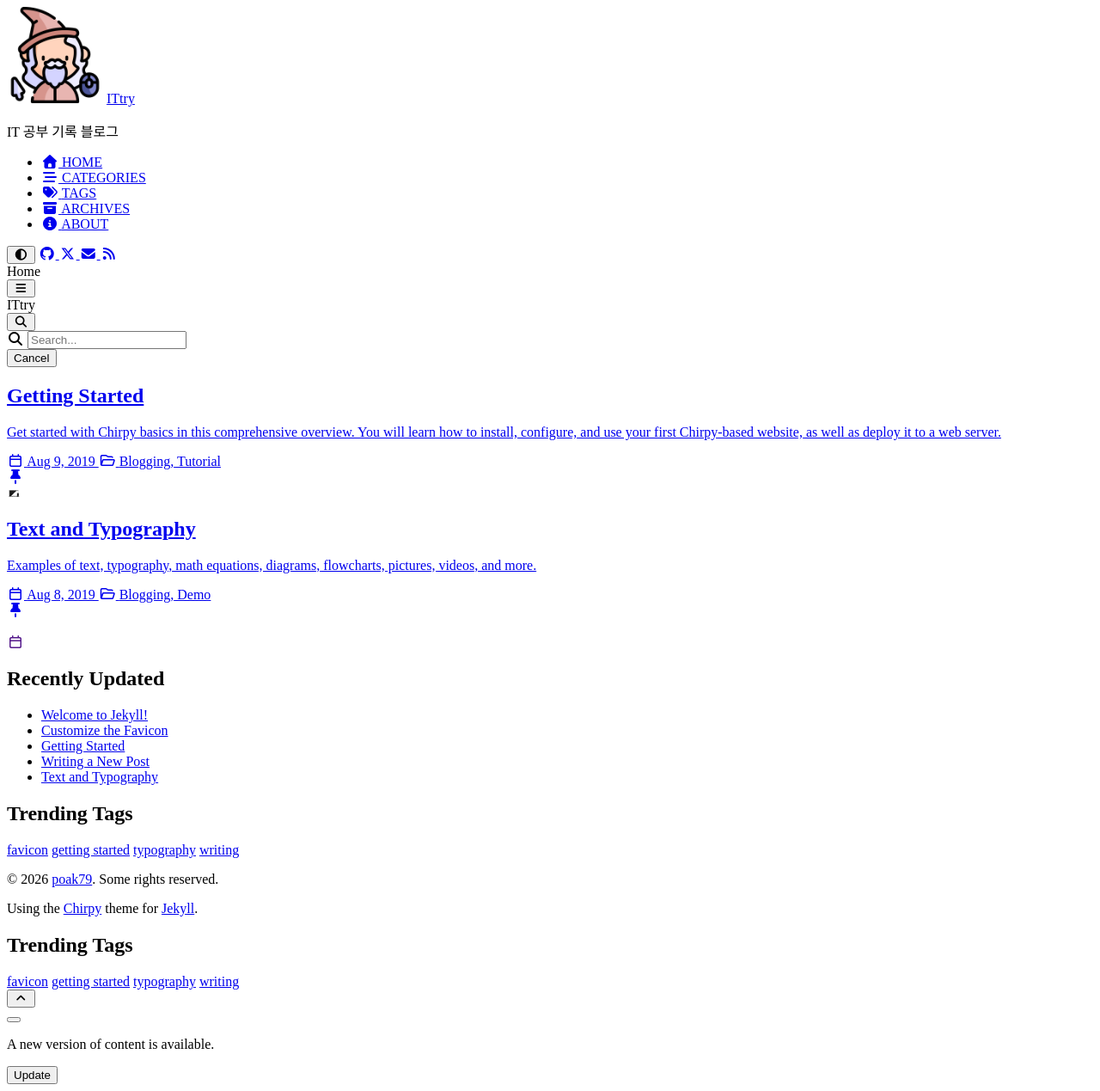
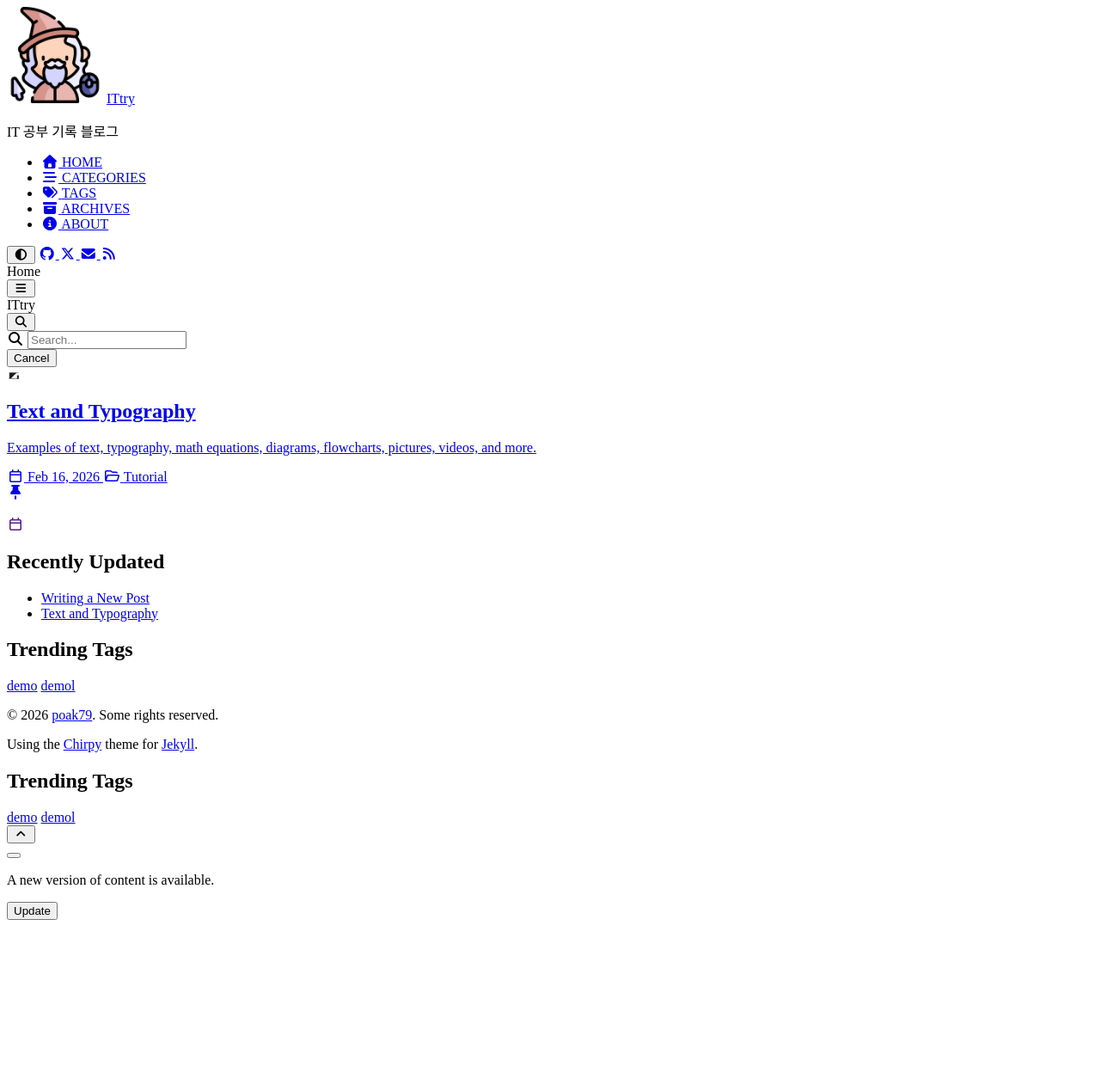
Before and after one commit to poak79/poak79.github.io, a Jekyll site: the page built from index.html, in a window 1280 px wide. Shown: the whole page at 86% size. Built offline with Jekyll 4.4.1, drawn with Linux system fonts in a browser that asks for light colours; cached includes are drawn as plain includes; nearby versions of some CDN libraries; after the commit the page ends 1078 px from its top, so only the background shows below that; part of the change alters nothing that is shown.

Commit message:
docs: remove starter posts

````diff
--- a/_posts/2019-08-08-text-and-typography.md
+++ b/_posts/2019-08-08-text-and-typography.md
@@ -2,9 +2,9 @@
 title: Text and Typography
 description: Examples of text, typography, math equations, diagrams, flowcharts, pictures, videos, and more.
 author: cotes
-date: 2019-08-08 11:33:00 +0800
-categories: [Blogging, Demo]
-tags: [typography]
+date: 2026-02-16 11:33:00 +0800
+categories: [Tutorial]
+tags: [demo]
 pin: true
 math: true
 mermaid: true
--- a/_posts/2019-08-08-write-a-new-post.md
+++ b/_posts/2019-08-08-write-a-new-post.md
@@ -1,9 +1,9 @@
 ---
 title: Writing a New Post
 author: cotes
-date: 2019-08-08 14:10:00 +0800
-categories: [Blogging, Tutorial]
-tags: [writing]
+date: 2026-02-16 14:10:00 +0800
+categories: [Tutorial]
+tags: [demol]
 render_with_liquid: false
 ---
 
--- a/_posts/2019-08-09-getting-started.md
+++ /dev/null
@@ -1,149 +0,0 @@
----
-title: Getting Started
-description: >-
-  Get started with Chirpy basics in this comprehensive overview.
-  You will learn how to install, configure, and use your first Chirpy-based website, as well as deploy it to a web server.
-author: cotes
-date: 2019-08-09 20:55:00 +0800
-categories: [Blogging, Tutorial]
-tags: [getting started]
-pin: true
-media_subpath: '/posts/20180809'
----
-
-## Creating a Site Repository
-
-When creating your site repository, you have two options depending on your needs:
-
-### Option 1. Using the Starter (Recommended)
-
-This approach simplifies upgrades, isolates unnecessary files, and is perfect for users who want to focus on writing with minimal configuration.
-
-1. Sign in to GitHub and navigate to the [**starter**][starter].
-2. Click the <kbd>Use this template</kbd> button and then select <kbd>Create a new repository</kbd>.
-3. Name the new repository `<username>.github.io`, replacing `username` with your lowercase GitHub username.
-
-### Option 2. Forking the Theme
-
-This approach is convenient for modifying features or UI design, but presents challenges during upgrades. So don't try this unless you are familiar with Jekyll and plan to heavily modify this theme.
-
-1. Sign in to GitHub.
-2. [Fork the theme repository](https://github.com/cotes2020/jekyll-theme-chirpy/fork).
-3. Name the new repository `<username>.github.io`, replacing `username` with your lowercase GitHub username.
-
-## Setting up the Environment
-
-Once your repository is created, it's time to set up your development environment. There are two primary methods:
-
-### Using Dev Containers (Recommended for Windows)
-
-Dev Containers offer an isolated environment using Docker, which prevents conflicts with your system and ensures all dependencies are managed within the container.
-
-**Steps**:
-
-1. Install Docker:
-   - On Windows/macOS, install [Docker Desktop][docker-desktop].
-   - On Linux, install [Docker Engine][docker-engine].
-2. Install [VS Code][vscode] and the [Dev Containers extension][dev-containers].
-3. Clone your repository:
-   - For Docker Desktop: Start VS Code and [clone your repo in a container volume][dc-clone-in-vol].
-   - For Docker Engine: Clone your repo locally, then [open it in a container][dc-open-in-container] via VS Code.
-4. Wait for the Dev Containers setup to complete.
-
-### Setting up Natively (Recommended for Unix-like OS)
-
-For Unix-like systems, you can set up the environment natively for optimal performance, though you can also use Dev Containers as an alternative.
-
-**Steps**:
-
-1. Follow the [Jekyll installation guide](https://jekyllrb.com/docs/installation/) to install Jekyll and ensure [Git](https://git-scm.com/) is installed.
-2. Clone your repository to your local machine.
-3. If you forked the theme, install [Node.js][nodejs] and run `bash tools/init.sh` in the root directory to initialize the repository.
-4. Run command `bundle` in the root of your repository to install the dependencies.
-
-## Usage
-
-### Start the Jekyll Server
-
-To run the site locally, use the following command:
-
-```terminal
-$ bundle exec jekyll serve
-```
-
-> If you are using Dev Containers, you must run that command in the **VS Code** Terminal.
-{: .prompt-info }
-
-After a few seconds, the local server will be available at <http://127.0.0.1:4000>.
-
-### Configuration
-
-Update the variables in `_config.yml`{: .filepath} as needed. Some typical options include:
-
-- `url`
-- `avatar`
-- `timezone`
-- `lang`
-
-### Social Contact Options
-
-Social contact options are displayed at the bottom of the sidebar. You can enable or disable specific contacts in the `_data/contact.yml`{: .filepath} file.
-
-### Customizing the Stylesheet
-
-To customize the stylesheet, copy the theme's `assets/css/jekyll-theme-chirpy.scss`{: .filepath} file to the same path in your Jekyll site, and add your custom styles at the end of the file.
-
-### Customizing Static Assets
-
-Static assets configuration was introduced in version `5.1.0`. The CDN of the static assets is defined in `_data/origin/cors.yml`{: .filepath }. You can replace some of them based on the network conditions in the region where your website is published.
-
-If you prefer to self-host the static assets, refer to the [_chirpy-static-assets_](https://github.com/cotes2020/chirpy-static-assets#readme) repository.
-
-## Deployment
-
-Before deploying, check the `_config.yml`{: .filepath} file and ensure the `url` is configured correctly. If you prefer a [**project site**](https://help.github.com/en/github/working-with-github-pages/about-github-pages#types-of-github-pages-sites) and don't use a custom domain, or if you want to visit your website with a base URL on a web server other than **GitHub Pages**, remember to set the `baseurl` to your project name, starting with a slash, e.g., `/project-name`.
-
-Now you can choose _ONE_ of the following methods to deploy your Jekyll site.
-
-### Deploy Using Github Actions
-
-Prepare the following:
-
-- If you're on the GitHub Free plan, keep your site repository public.
-- If you have committed `Gemfile.lock`{: .filepath} to the repository, and your local machine is not running Linux, update the platform list of the lock file:
-
-  ```console
-  $ bundle lock --add-platform x86_64-linux
-  ```
-
-Next, configure the _Pages_ service:
-
-1. Go to your repository on GitHub. Select the _Settings_ tab, then click _Pages_ in the left navigation bar. In the **Source** section (under _Build and deployment_), select [**GitHub Actions**][pages-workflow-src] from the dropdown menu.
-   ![Build source](pages-source-light.png){: .light .border .normal w='375' h='140' }
-   ![Build source](pages-source-dark.png){: .dark .normal w='375' h='140' }
-
-2. Push any commits to GitHub to trigger the _Actions_ workflow. In the _Actions_ tab of your repository, you should see the workflow _Build and Deploy_ running. Once the build is complete and successful, the site will be deployed automatically.
-
-You can now visit the URL provided by GitHub to access your site.
-
-### Manual Build and Deployment
-
-For self-hosted servers, you will need to build the site on your local machine and then upload the site files to the server.
-
-Navigate to the root of the source project, and build your site with the following command:
-
-```console
-$ JEKYLL_ENV=production bundle exec jekyll b
-```
-
-Unless you specified the output path, the generated site files will be placed in the `_site`{: .filepath} folder of the project's root directory. Upload these files to your target server.
-
-[nodejs]: https://nodejs.org/
-[starter]: https://github.com/cotes2020/chirpy-starter
-[pages-workflow-src]: https://docs.github.com/en/pages/getting-started-with-github-pages/configuring-a-publishing-source-for-your-github-pages-site#publishing-with-a-custom-github-actions-workflow
-[docker-desktop]: https://www.docker.com/products/docker-desktop/
-[docker-engine]: https://docs.docker.com/engine/install/
-[vscode]: https://code.visualstudio.com/
-[dev-containers]: https://marketplace.visualstudio.com/items?itemName=ms-vscode-remote.remote-containers
-[dc-clone-in-vol]: https://code.visualstudio.com/docs/devcontainers/containers#_quick-start-open-a-git-repository-or-github-pr-in-an-isolated-container-volume
-[dc-open-in-container]: https://code.visualstudio.com/docs/devcontainers/containers#_quick-start-open-an-existing-folder-in-a-container
--- a/_posts/2019-08-11-customize-the-favicon.md
+++ /dev/null
@@ -1,38 +0,0 @@
----
-title: Customize the Favicon
-author: cotes
-date: 2019-08-11 00:34:00 +0800
-categories: [Blogging, Tutorial]
-tags: [favicon]
----
-
-The [favicons](https://www.favicon-generator.org/about/) of [**Chirpy**](https://github.com/cotes2020/jekyll-theme-chirpy/) are placed in the directory `assets/img/favicons/`{: .filepath}. You may want to replace them with your own. The following sections will guide you to create and replace the default favicons.
-
-## Generate the favicon
-
-Prepare a square image (PNG, JPG, or SVG) with a size of 512x512 or more, and then go to the online tool [**Real Favicon Generator**](https://realfavicongenerator.net/) and click the button <kbd>Pick your favicon image</kbd> to upload your image file.
-
-In the next step, the webpage will show all usage scenarios. You can keep the default options, scroll to the bottom of the page, and click the button <kbd>Next →</kbd> to generate the favicon.
-
-## Download & Replace
-
-Download the generated package, unzip and delete the following file(s) from the extracted files:
-
-- `site.webmanifest`{: .filepath}
-
-And then copy the remaining image files (`.PNG`{: .filepath}, `.ICO`{: .filepath} and `.SVG`{: .filepath}) to cover the original files in the directory `assets/img/favicons/`{: .filepath} of your Jekyll site. If your Jekyll site doesn't have this directory yet, just create one.
-
-The following table will help you understand the changes to the favicon files:
-
-| File(s) | From Online Tool | From Chirpy |
-| ------- | :--------------: | :---------: |
-| `*.PNG` |        ✓         |      ✗      |
-| `*.ICO` |        ✓         |      ✗      |
-| `*.SVG` |        ✓         |      ✗      |
-
-
-<!-- markdownlint-disable-next-line -->
->  ✓ means keep, ✗ means delete.
-{: .prompt-info }
-
-The next time you build the site, the favicon will be replaced with a customized edition.
--- a/_posts/2026-02-16-welcome-to-jekyll.markdown
+++ /dev/null
@@ -1,29 +0,0 @@
----
-layout: post
-title:  "Welcome to Jekyll!"
-date:   2026-02-16 23:32:04 +0900
-categories: jekyll update
----
-You’ll find this post in your `_posts` directory. Go ahead and edit it and re-build the site to see your changes. You can rebuild the site in many different ways, but the most common way is to run `jekyll serve`, which launches a web server and auto-regenerates your site when a file is updated.
-
-Jekyll requires blog post files to be named according to the following format:
-
-`YEAR-MONTH-DAY-title.MARKUP`
-
-Where `YEAR` is a four-digit number, `MONTH` and `DAY` are both two-digit numbers, and `MARKUP` is the file extension representing the format used in the file. After that, include the necessary front matter. Take a look at the source for this post to get an idea about how it works.
-
-Jekyll also offers powerful support for code snippets:
-
-{% highlight ruby %}
-def print_hi(name)
-  puts "Hi, #{name}"
-end
-print_hi('Tom')
-#=> prints 'Hi, Tom' to STDOUT.
-{% endhighlight %}
-
-Check out the [Jekyll docs][jekyll-docs] for more info on how to get the most out of Jekyll. File all bugs/feature requests at [Jekyll’s GitHub repo][jekyll-gh]. If you have questions, you can ask them on [Jekyll Talk][jekyll-talk].
-
-[jekyll-docs]: https://jekyllrb.com/docs/home
-[jekyll-gh]:   https://github.com/jekyll/jekyll
-[jekyll-talk]: https://talk.jekyllrb.com/
````
